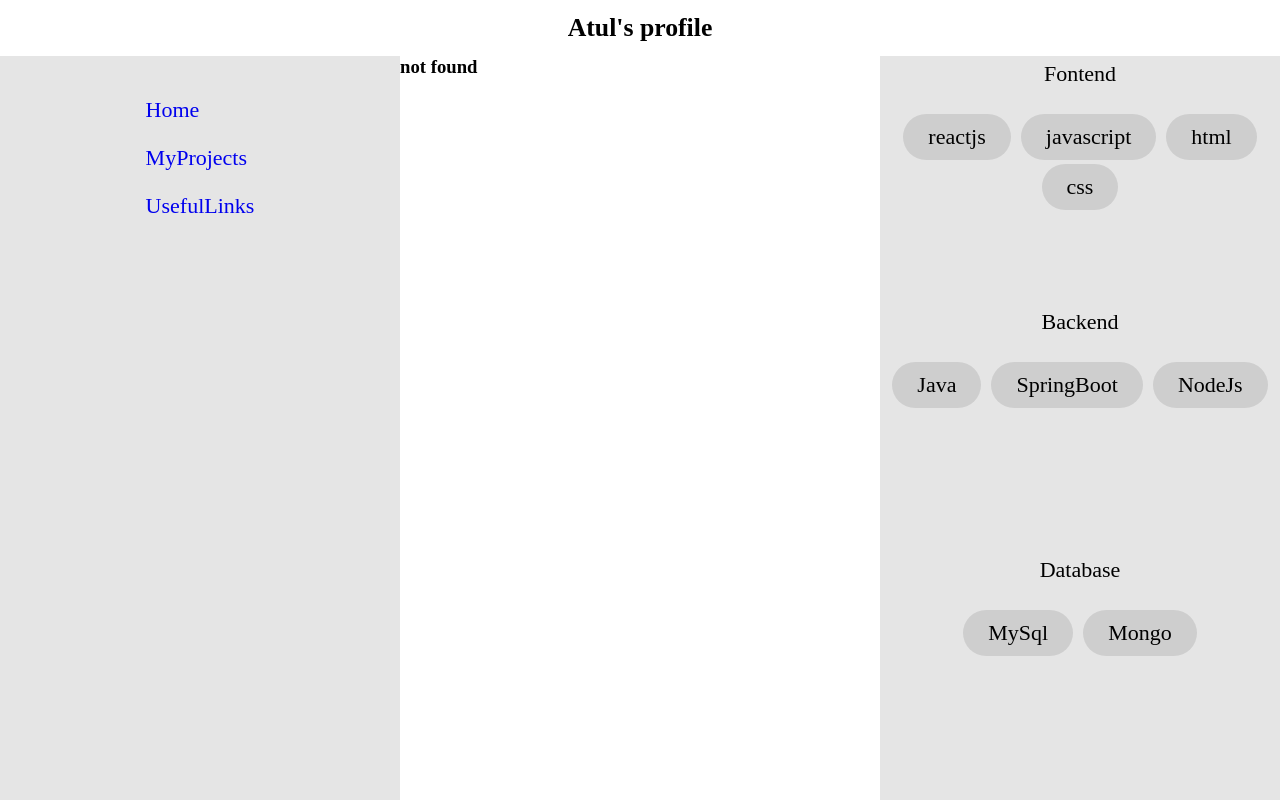
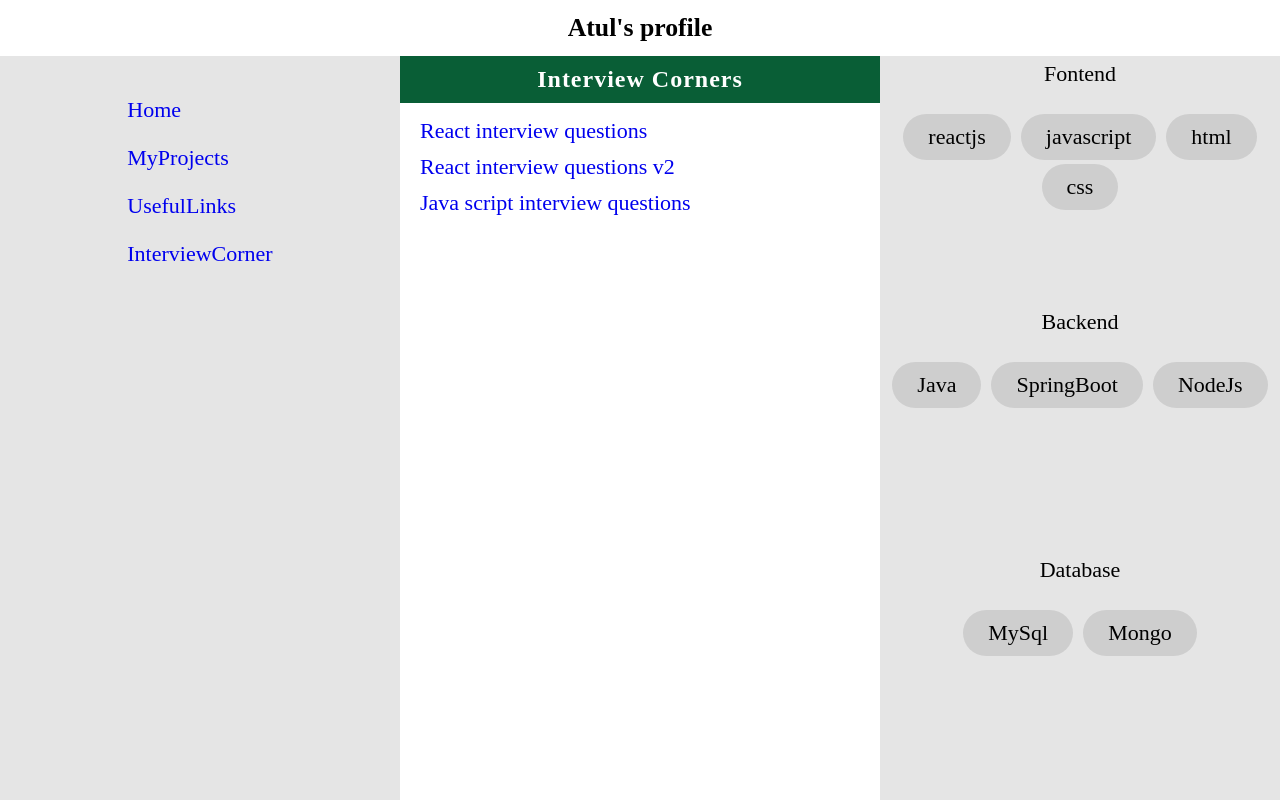
Before and after one commit to atulnitrr/atul-portfolio, a React (Create React App) app: page /interviewcorner in a window 1280 px wide. Before the commit this address had no page. Built offline with nearby package versions, Linux system fonts and the light colour scheme.

Commit message:
Added virtual dom

```diff
--- /dev/null
+++ b/src/component/InterviewCorners.js
@@ -0,0 +1,35 @@
+import React from "react";
+import "../css/MyProjects.css";
+
+function InterviewCorners() {
+  return (
+    <div className="mp">
+      <header>Interview Corners</header>
+      <div className="mpl">
+        <a
+          href="https://www.toptal.com/react/interview-questions"
+          target="_blank"
+          rel="noopener noreferrer"
+        >
+          React interview questions
+        </a>
+        <a
+          href="https://github.com/sudheerj/reactjs-interview-questions"
+          target="_blank"
+          rel="noopener noreferrer"
+        >
+          React interview questions v2
+        </a>
+        <a
+          href="https://github.com/sudheerj/javascript-interview-questions"
+          target="_blank"
+          rel="noopener noreferrer"
+        >
+          Java script interview questions
+        </a>
+      </div>
+    </div>
+  );
+}
+
+export default InterviewCorners;
--- a/src/component/LeftSideBar.js
+++ b/src/component/LeftSideBar.js
@@ -9,6 +9,7 @@ function LeftSideBar() {
         <Link to="/">Home</Link>
         <Link to="/myprojects">MyProjects</Link>
         <Link to="/usefulinks">UsefulLinks</Link>
+        <Link to="/interviewcorner">InterviewCorner</Link>
       </div>
     </aside>
   );
--- a/src/component/Main.js
+++ b/src/component/Main.js
@@ -3,6 +3,7 @@ import { Switch, Route } from "react-router-dom";
 import MyProjects from "./MyProjects";
 import UseFulLinks from "./UseFulLinks";
 import NotFound from "./NotFound";
+import InterviewCorners from "./InterviewCorners";
 
 function Main() {
   return (
@@ -11,6 +12,7 @@ function Main() {
         <Route path="/" component={MyProjects} exact />
         <Route path="/myprojects" component={MyProjects} exact />
         <Route path="/usefulinks" component={UseFulLinks} exact />
+        <Route path="/interviewcorner" component={InterviewCorners} exact />
         <Route>
           <NotFound></NotFound>
         </Route>
```
